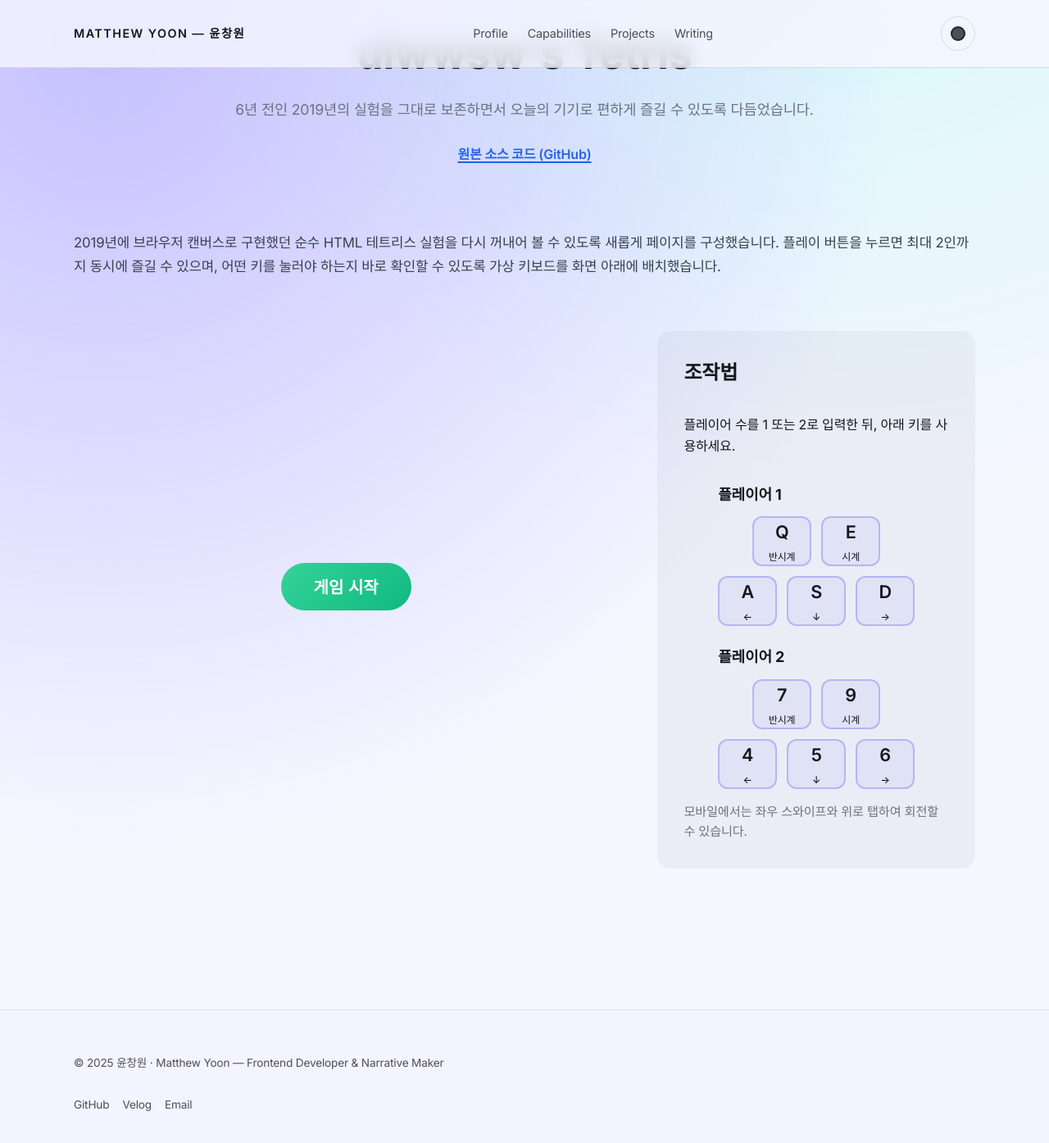
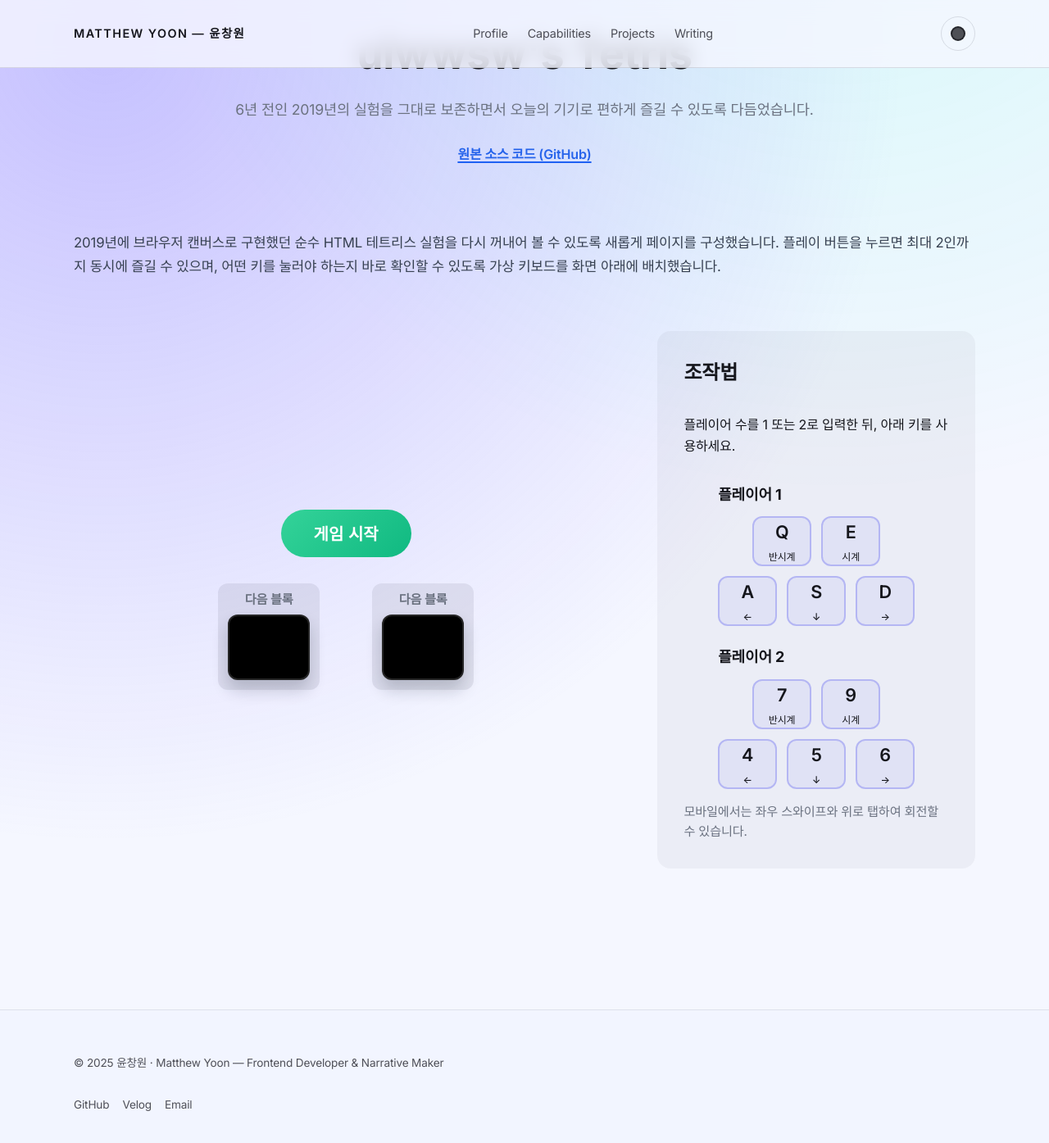
Before and after one commit to uiwwsw/uiwwsw.github.io, a Jekyll site: the page built from tetris/index.html, in a window 1280 px wide and 1400 px high, scrolled down 282 px. Shown: the top 1395 px of the window at 82% size. Built offline with Jekyll 4.4.1, drawn with Linux system fonts in a browser that asks for light colours; nearby versions of some CDN libraries.

Commit message:
Add next block preview to Tetris

```diff
--- a/assets/css/tetris.css
+++ b/assets/css/tetris.css
@@ -104,6 +104,44 @@
   margin-inline: auto;
 }
 
+.tetris-board {
+  display: grid;
+  gap: 0.85rem;
+  justify-items: center;
+  text-align: center;
+}
+
+.tetris-preview {
+  display: grid;
+  gap: 0.35rem;
+  justify-items: center;
+  padding: 0.5rem 0.75rem 0.75rem;
+  border-radius: 12px;
+  background: rgba(15, 23, 42, 0.08);
+  color: var(--color-text-muted, #6b7280);
+  min-width: 120px;
+}
+
+[data-theme='dark'] .tetris-preview {
+  background: rgba(255, 255, 255, 0.06);
+}
+
+.tetris-preview-label {
+  margin: 0;
+  font-size: 0.95rem;
+  font-weight: 600;
+}
+
+.tetris-preview canvas {
+  display: block;
+  background: #000;
+  border-radius: 12px;
+  border: 2px solid rgba(255, 255, 255, 0.15);
+  width: 100px;
+  aspect-ratio: 5 / 4;
+  box-shadow: 0 12px 20px rgba(15, 23, 42, 0.2);
+}
+
 @media (min-width: 640px) {
   .tetris-canvases {
     flex-wrap: nowrap;
@@ -128,7 +166,7 @@
   }
 }
 
-.tetris-canvases canvas {
+.tetris-board > canvas {
   display: none;
   background: #000;
   border-radius: 12px;
@@ -139,7 +177,7 @@
   height: auto;
 }
 
-.tetris-canvases canvas[width] {
+.tetris-board > canvas[width] {
   display: inline-block;
 }
 
--- a/tetris/index.html
+++ b/tetris/index.html
@@ -27,8 +27,20 @@
     <div class="tetris-controls" aria-live="polite">
       <button id="startBtn" type="button" class="tetris-start">게임 시작</button>
       <div class="tetris-canvases">
-        <canvas id="canvas1" data-index="0" aria-label="플레이어 1 게임 보드" role="img"></canvas>
-        <canvas id="canvas2" data-index="1" aria-label="플레이어 2 게임 보드" role="img"></canvas>
+        <div class="tetris-board" data-player="1" hidden>
+          <canvas id="canvas1" data-index="0" aria-label="플레이어 1 게임 보드" role="img"></canvas>
+          <div class="tetris-preview" aria-label="플레이어 1 다음 블록">
+            <p class="tetris-preview-label">다음 블록</p>
+            <canvas id="preview1" aria-label="플레이어 1 다음 블록 미리보기" role="img"></canvas>
+          </div>
+        </div>
+        <div class="tetris-board" data-player="2" hidden>
+          <canvas id="canvas2" data-index="1" aria-label="플레이어 2 게임 보드" role="img"></canvas>
+          <div class="tetris-preview" aria-label="플레이어 2 다음 블록">
+            <p class="tetris-preview-label">다음 블록</p>
+            <canvas id="preview2" aria-label="플레이어 2 다음 블록 미리보기" role="img"></canvas>
+          </div>
+        </div>
       </div>
     </div>
     <aside class="tetris-help" aria-label="조작 설명">
@@ -211,12 +224,26 @@
     tetris(playerNumber);
 
     function tetris(players) {
+      players = Number(players);
+      document.querySelectorAll('.tetris-board').forEach(function (board, index) {
+        if (index < players) {
+          board.removeAttribute('hidden');
+        } else {
+          board.setAttribute('hidden', 'hidden');
+        }
+      });
       for (var i = 0; i < players; i++) {
         makePlayGround();
         player[i].canvas = document.getElementById('canvas' + Number(i + 1));
         player[i].ctx = player[i].canvas.getContext('2d');
         player[i].canvas.setAttribute('width', width * pixel);
         player[i].canvas.setAttribute('height', height * pixel);
+        player[i].previewCanvas = document.getElementById('preview' + Number(i + 1));
+        if (player[i].previewCanvas) {
+          player[i].previewCanvas.setAttribute('width', pixel * 5);
+          player[i].previewCanvas.setAttribute('height', pixel * 4);
+          player[i].previewCtx = player[i].previewCanvas.getContext('2d');
+        }
         newGame(player[i], localStorage.uiTetrisLevel === undefined ? 1 : localStorage.uiTetrisLevel);
       }
       var highlightKey = function (key, active) {
@@ -546,14 +574,56 @@
 
     function makeShape(_player) {
       _player.vertical = -1;
-      _player.random = Math.floor(Math.random() * 7 + 1) - 1;
+      if (typeof _player.nextRandom !== 'number') {
+        _player.nextRandom = getRandomShapeIndex();
+      }
+      _player.random = _player.nextRandom;
       _player.rotate = 0;
-      _player.arrayGroup = Object.values(shape)[_player.random];
+      _player.arrayGroup = shapeList[_player.random];
       _player.array = _player.arrayGroup[_player.rotate];
       _player.horizon = (5 - Math.floor(_player.array[0].length / 2));
       moveShape(_player);
+      prepareNextShape(_player);
       clearTimeout(_player.dropSto);
       intervalShape(_player);
+    }
+
+    function prepareNextShape(_player) {
+      _player.nextRandom = getRandomShapeIndex();
+      drawNextPreview(_player);
+    }
+
+    function drawNextPreview(_player) {
+      if (!_player.previewCtx) {
+        return;
+      }
+      var ctx = _player.previewCtx;
+      ctx.clearRect(0, 0, ctx.canvas.width, ctx.canvas.height);
+      if (typeof _player.nextRandom !== 'number') {
+        return;
+      }
+      var previewArray = shapeList[_player.nextRandom][0];
+      var blockSize = Math.max(12, Math.floor(pixel * 0.6));
+      var previewHeight = previewArray.length * blockSize;
+      var previewWidth = previewArray[0].length * blockSize;
+      var offsetX = Math.floor((ctx.canvas.width - previewWidth) / 2);
+      var offsetY = Math.floor((ctx.canvas.height - previewHeight) / 2);
+      ctx.fillStyle = colors[_player.nextRandom];
+      ctx.strokeStyle = 'rgba(255,255,255,.25)';
+      for (var i = 0; i < previewArray.length; i++) {
+        for (var j = 0; j < previewArray[i].length; j++) {
+          if (previewArray[i][j] === 1) {
+            var x = offsetX + j * blockSize;
+            var y = offsetY + i * blockSize;
+            ctx.fillRect(x, y, blockSize, blockSize);
+            ctx.strokeRect(x, y, blockSize, blockSize);
+          }
+        }
+      }
+    }
+
+    function getRandomShapeIndex() {
+      return Math.floor(Math.random() * colors.length);
     }
 
     function architect(_player) {
```
Also changed, not shown: other parts of tetris/index.html (+5 -0 lines).
